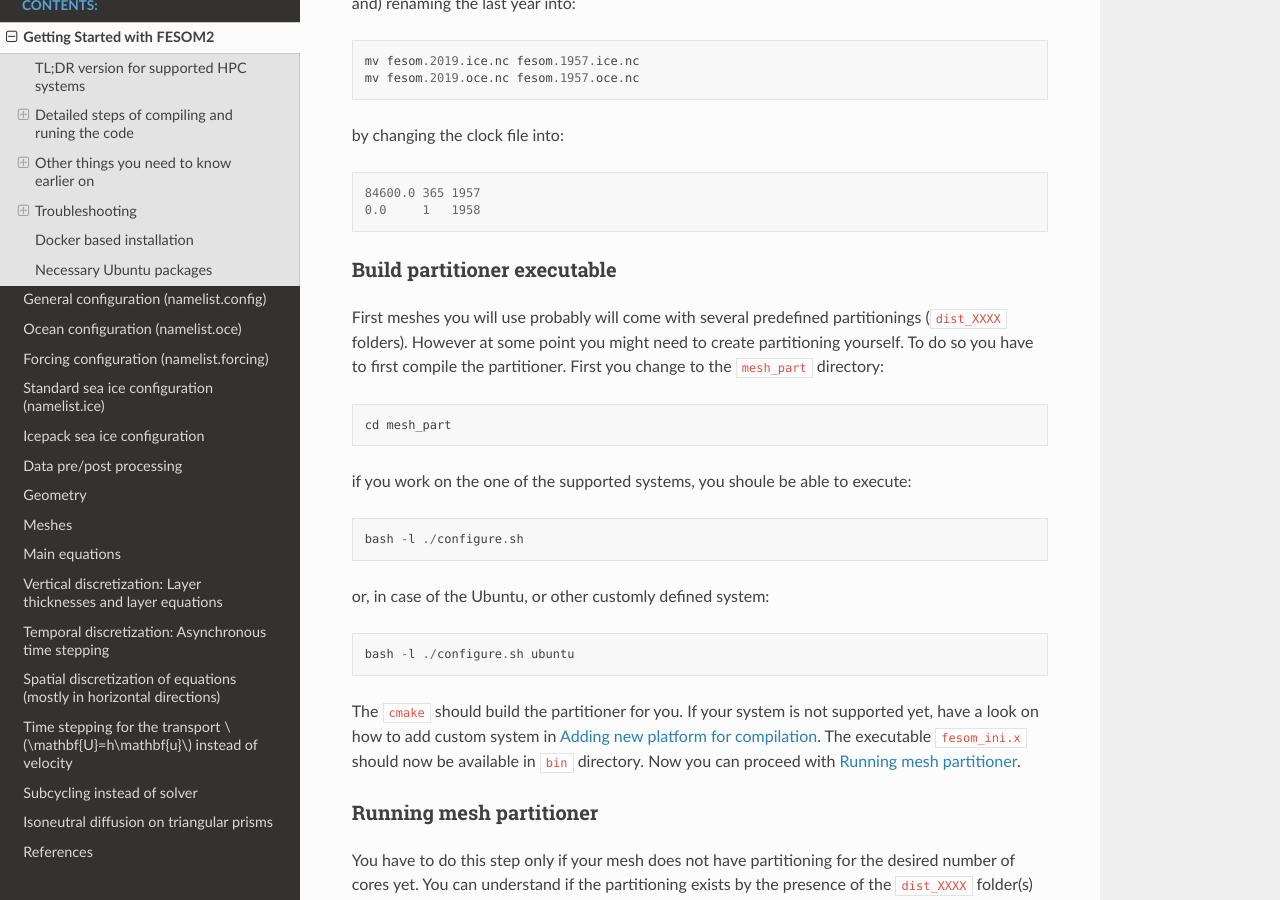
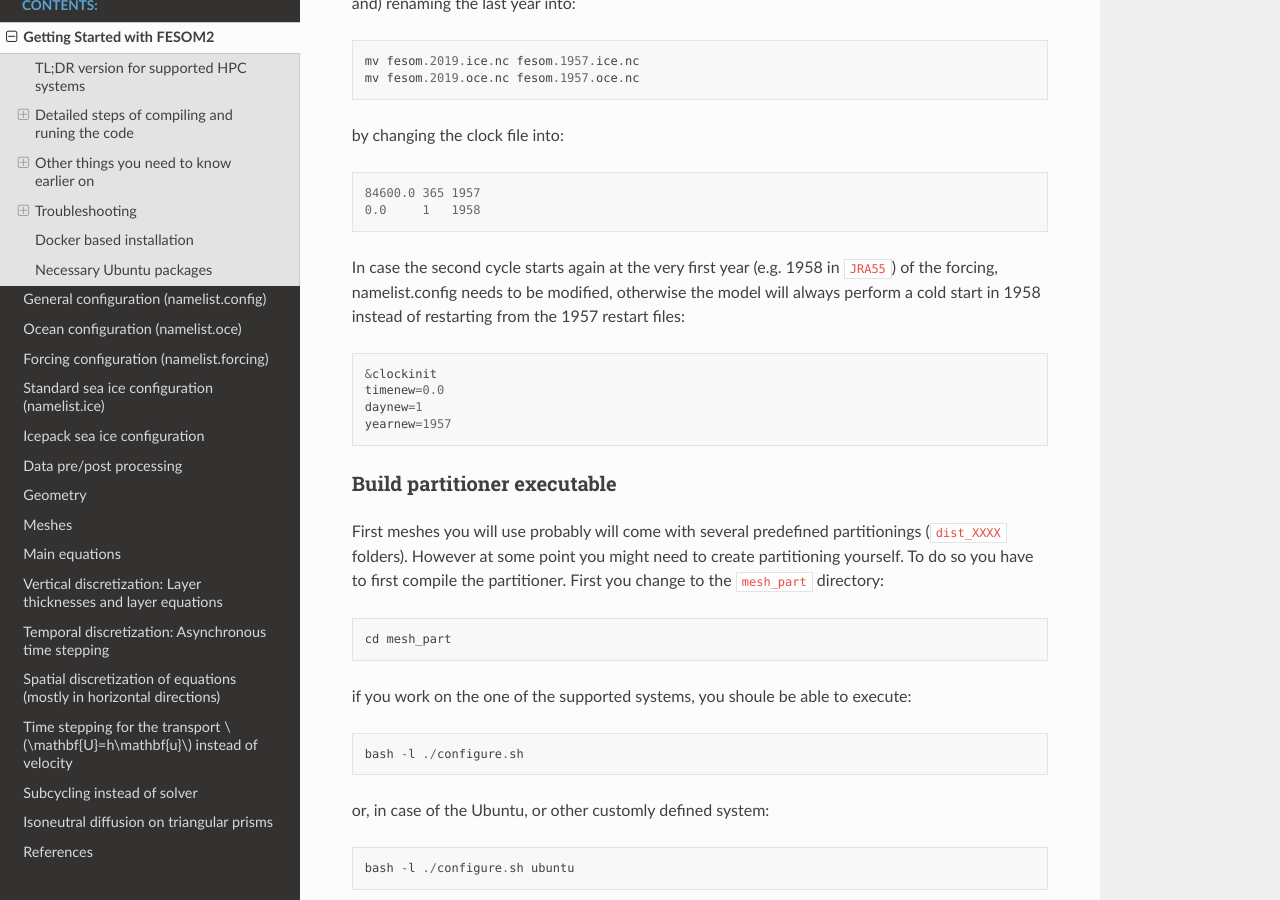
Before and after one commit to FESOM/fesom2_doc, a Sphinx documentation site: the page built from doc/getting_started/getting_started.rst, in a window 1280 px wide and 900 px high, scrolled down 5264 px. Built offline with Sphinx 7.4.7 and the Read the Docs theme 2.0.0, drawn with Linux system fonts in a browser that asks for light colours.

Commit message:
Update getting_started.rst
Hi, I figured out that when performing a full second cycle starting at the very first year of the forcing (e.g. 1958 in JRA55) the 'yearnew' parameter in 'namelist.config' needs to be changed to the previous year (in this case 1957), otherwise the model will perform an initialization run instead of a restart. Maybe this should be added to the docs.

```diff
--- a/doc/getting_started/getting_started.rst
+++ b/doc/getting_started/getting_started.rst
@@ -188,6 +188,16 @@ by changing the clock file into:
 
     84600.0 365 1957
     0.0     1   1958
+
+In case the second cycle starts again at the very first year (e.g. 1958 in ``JRA55``) of the forcing, namelist.config needs to be modified, otherwise the model will always perform a cold start in 1958 instead of restarting from the 1957 restart files:
+
+::
+
+    &clockinit
+    timenew=0.0
+    daynew=1
+    yearnew=1957
+
 
 
 .. _partitioning:
```
